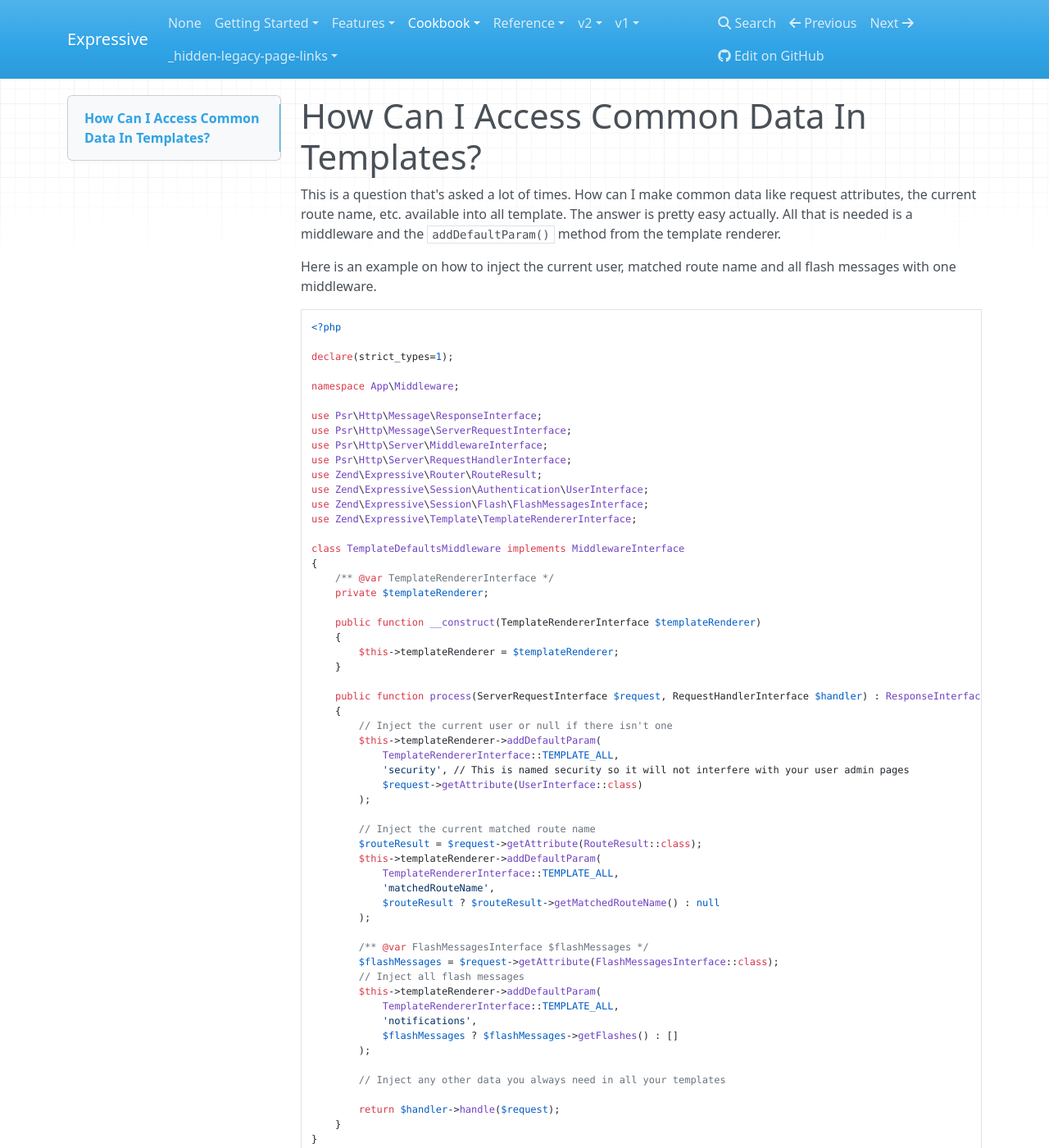
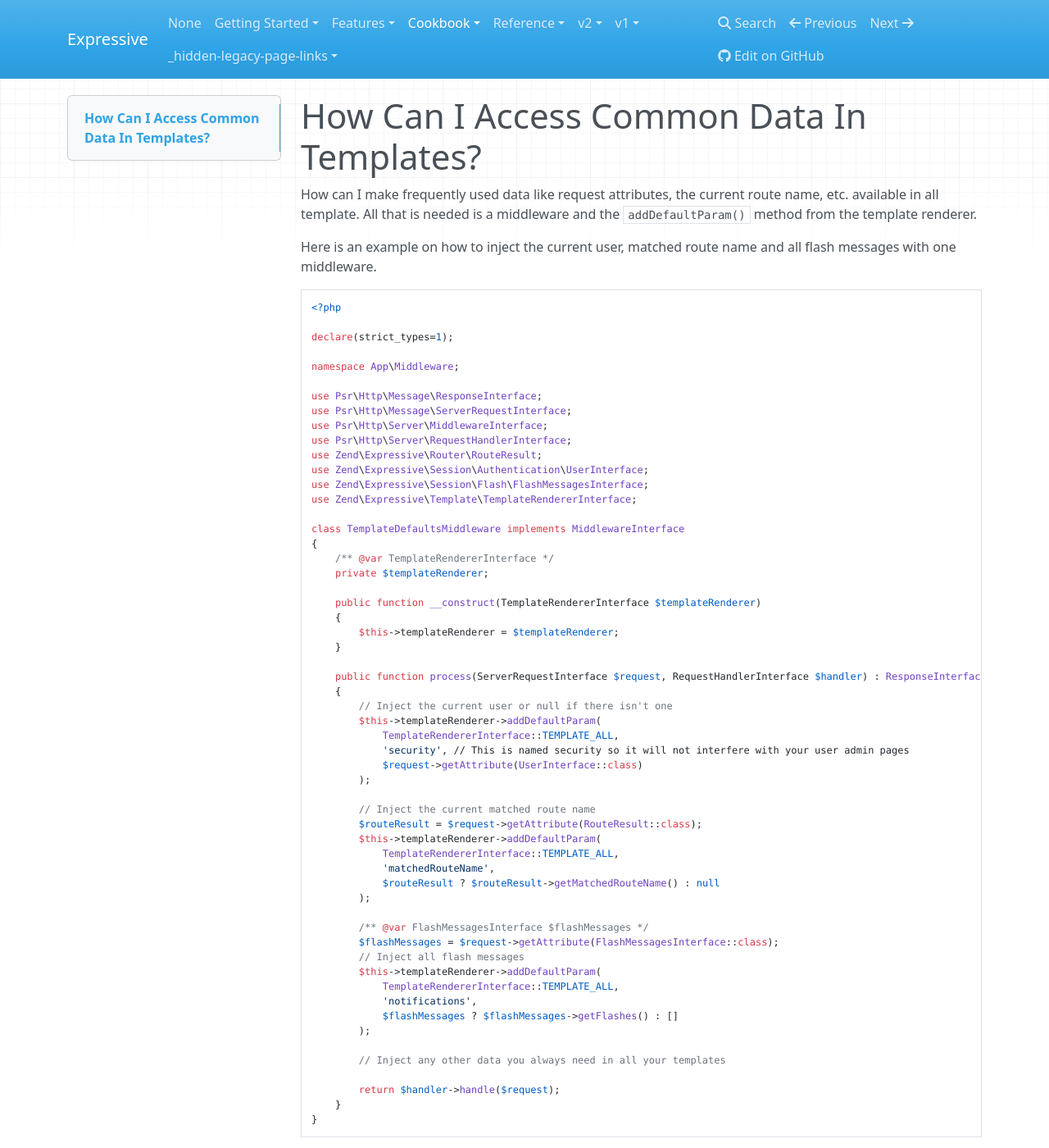
Before and after one commit to zendframework/zend-expressive, an MkDocs documentation site: the page built from docs/book/v3/cookbook/access-common-data-in-templates.md, in a window 1280 px wide and 1400 px high. Shown: the whole window at 82% size. Built offline with MkDocs 1.6.1, drawn with Linux system fonts in a browser that asks for light colours; nearby versions of some CDN libraries; old or Windows-style settings are respelled for this version of MkDocs; some of the changed text lies outside the part shown.

Commit message:
Incorporate changes as requested by @weierophinney

````diff
--- a/docs/book/v3/cookbook/access-common-data-in-templates.md
+++ b/docs/book/v3/cookbook/access-common-data-in-templates.md
@@ -1,8 +1,7 @@
 # How Can I Access Common Data In Templates?
 
-This is a question that's asked a lot of times. How can I make common data like
-request attributes, the current route name, etc. available into all template.
-The answer is pretty easy actually. All that is needed is a middleware and
+How can I make frequently used data like request attributes, the current route
+name, etc. available in all template. All that is needed is a middleware and
 the `addDefaultParam()` method from the template renderer.
 
 Here is an example on how to inject the current user, matched route name and
@@ -67,9 +66,9 @@ class TemplateDefaultsMiddleware implements MiddlewareInterface
 }
 ```
 
-Next you need to create a factory and register it. This is easy with
+Next you need to create a factory and register it. You can generate a factory with
 [zend-expressive-tooling](../reference/cli-tooling.md):
 
 ```bash
-./vendor/bin/expressive factory:create App\Middleware\TemplateDefaultsMiddleware
+$ ./vendor/bin/expressive factory:create App\Middleware\TemplateDefaultsMiddleware
 ```
````
Also changed, not shown: docs/book/cookbook/injecting-data-into-templates.md (deleted, +0 -6 lines).
